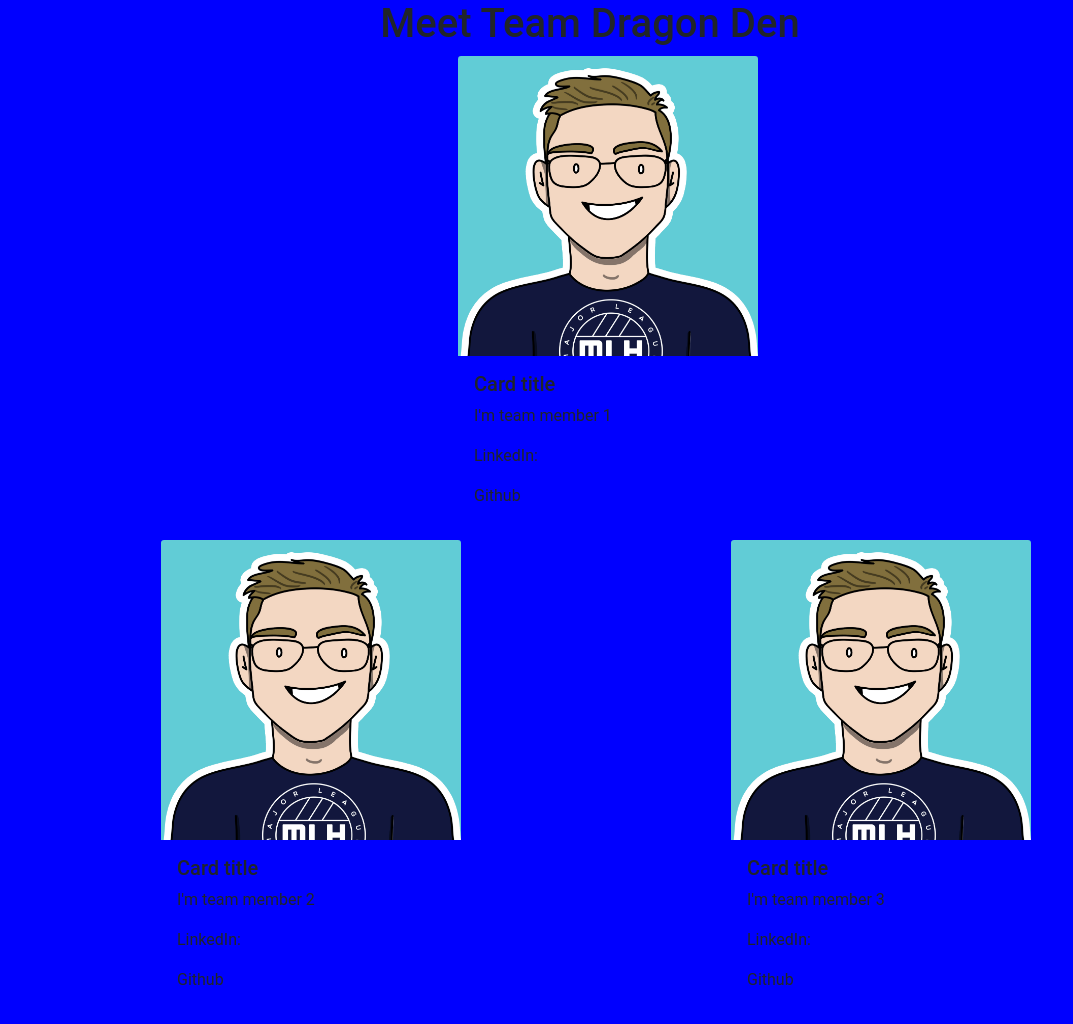
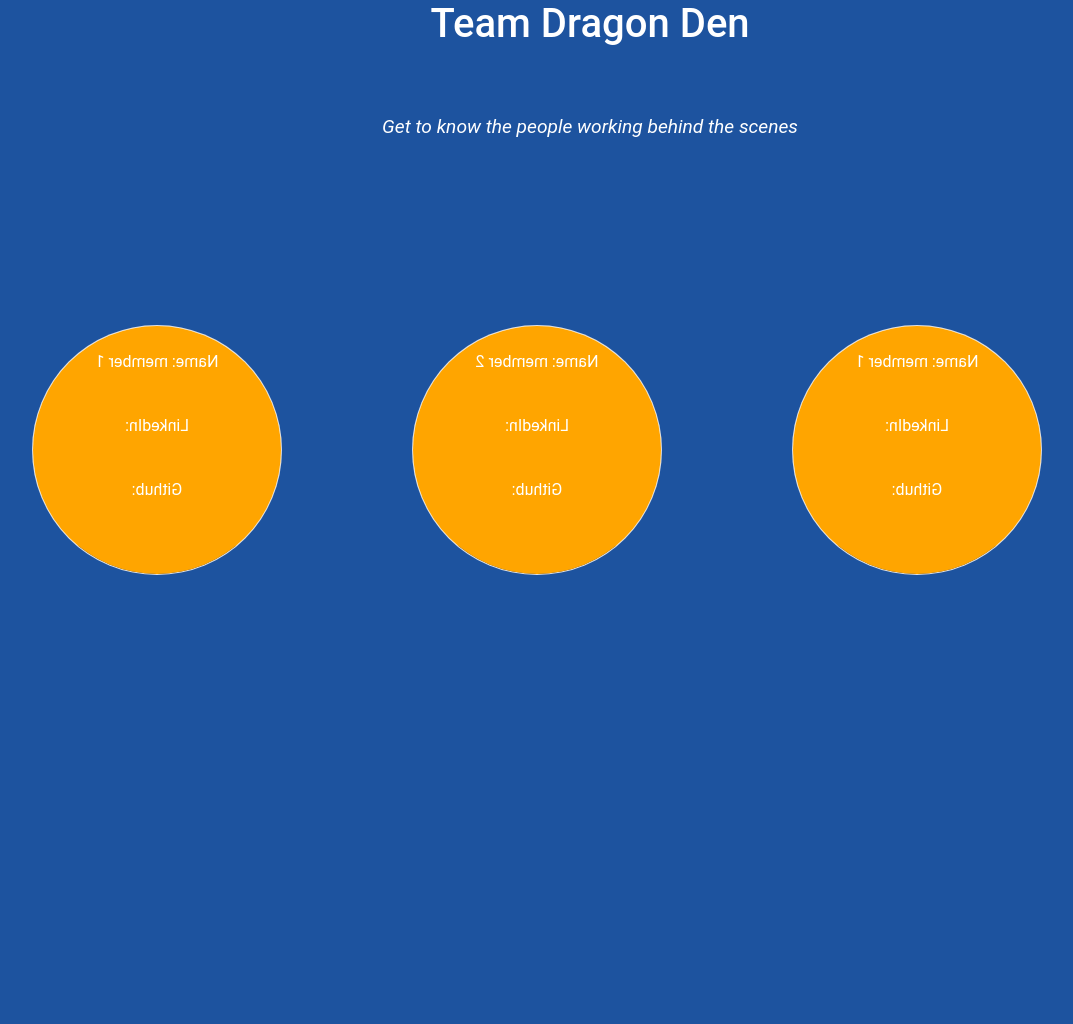
Before and after one commit to MLH-Fellowship/mlh-dragons-team1, a Flask app: page /team in a window 1280 px wide. Shown: the whole page, without its empty margins (50-1123 px from the left). After the commit the page ends 575 px from the top, so only its background shows below. Run offline with Flask 2, Linux system fonts and the light colour scheme; some libraries are stand-ins or nearby versions.

Commit message:
Fixed Teams and Home page css

```diff
--- a/app/static/styles/teams.css
+++ b/app/static/styles/teams.css
@@ -1,5 +1,5 @@
 body {
-  background-color: blue;
+  background-color: #1d539f;
   background-size: cover;
   width: auto;
   overflow-x: hidden;
--- a/app/templates/index.html
+++ b/app/templates/index.html
@@ -25,10 +25,8 @@
 
     <link lang="sass" rel="stylesheet" href="./static/styles/main.css" />
     <link rel="icon" href="./static/img/favicon.ico" type="image/x-icon" />
-    <link
-      rel="stylesheet"
-      href="../static/bootstrap-5.0.1-dist/css/bootstrap.min.css"
-    />
+    <link href="https://cdn.jsdelivr.net/npm/bootstrap@5.0.1/dist/css/bootstrap.min.css" rel="stylesheet" integrity="sha384-+0n0xVW2eSR5OomGNYDnhzAbDsOXxcvSN1TPprVMTNDbiYZCxYbOOl7+AMvyTG2x" crossorigin="anonymous">
+
     <title>{{ title }}</title>
   </head>
 
--- a/app/templates/team.html
+++ b/app/templates/team.html
@@ -11,64 +11,62 @@
       integrity="sha384-+0n0xVW2eSR5OomGNYDnhzAbDsOXxcvSN1TPprVMTNDbiYZCxYbOOl7+AMvyTG2x"
       crossorigin="anonymous"
     />
-
     <link lang="sass" rel="stylesheet" href="./static/styles/teams.css" />
 
     <title>Team Page</title>
   </head>
   <body>
     <div class="teamPg">
-
-      <h1 class="teamIntro text-center">Meet Team Dragon Den</h1>
+      <h1 class="teamIntro fire text-center text-white">Team Dragon Den</h1>
       <div class="container">
         <div class="row">
-          <!-- this is a dummy -->
-          <div class="mx-auto flipCard" style="width: 18rem">
-            <img
-              src="../static/img/logo.jpg"
-              class="card-img-top dummyLogo"
-              alt="..."
-              style="width: 300px; height: 300px"
-            />
-            <div class="card-body">
-              <h5 class="card-title">Card title</h5>
-              <p class="card-text">I'm team member 1</p>
-              <p>LinkedIn:</p>
-              <p>Github</p>
-            </div>
-          </div>
+          <p class="text-white text-center teamBio">
+            <em> Get to know the people working behind the scenes</em>
+          </p>
         </div>
-        <div class="row">
-          <div class="col-6">
-            <div class="mx-auto flipCard" style="width: 18rem">
-              <img
-                src="../static/img/logo.jpg"
-                class="card-img-top dummyLogo"
-                alt="..."
-                style="width: 300px; height: 300px"
-              />
-              <div class="card-body">
-                <h5 class="card-title">Card title</h5>
-                <p class="card-text">I'm team member 2</p>
-                <p>LinkedIn:</p>
-                <p>Github</p>
+        <div class="row teamProfile">
+          <div class="col">
+            <div class="card-container">
+              <div class="card">
+                <figure class="front"></figure>
+                <figure class="back">
+                  <p class="mt-4">Name: member 1</p>
+                  <br />
+                  <p>LinkedIn:</p>
+                  <br />
+                  <p>Github:</p>
+                  <br />
+                </figure>
               </div>
             </div>
           </div>
-          <div class="col-6">
-            <div class="mx-auto flipCard" style="width: 18rem">
-              <img
-                src="../static/img/logo.jpg"
-                class="card-img-top dummyLogo"
-                alt="..."
-                style="width: 300px; height: 300px"
-              />
-              <div class="card-body">
-                <h5 class="card-title">Card title</h5>
-                <p class="card-text">I'm team member 3</p>
-                <p>LinkedIn:</p>
-                <p>Github</p>
-
+          <div class="col">
+            <div class="card-container">
+              <div class="card">
+                <figure class="front"></figure>
+                <figure class="back">
+                  <p class="mt-4">Name: member 2</p>
+                  <br />
+                  <p>LinkedIn:</p>
+                  <br />
+                  <p>Github:</p>
+                  <br />
+                </figure>
+              </div>
+            </div>
+          </div>
+          <div class="col">
+            <div class="card-container">
+              <div class="card">
+                <figure class="front"></figure>
+                <figure class="back">
+                  <p class="mt-4">Name: member 1</p>
+                  <br />
+                  <p>LinkedIn:</p>
+                  <br />
+                  <p>Github:</p>
+                  <br />
+                </figure>
               </div>
             </div>
           </div>
```
